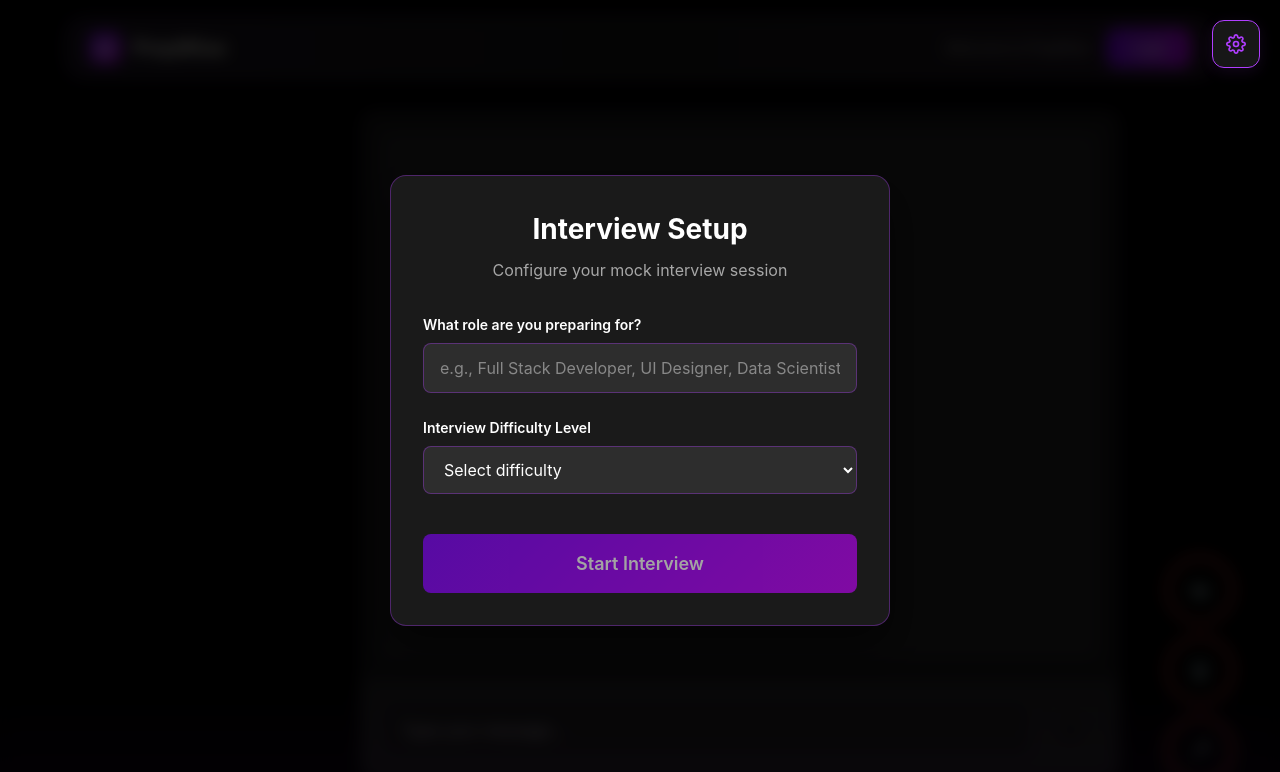
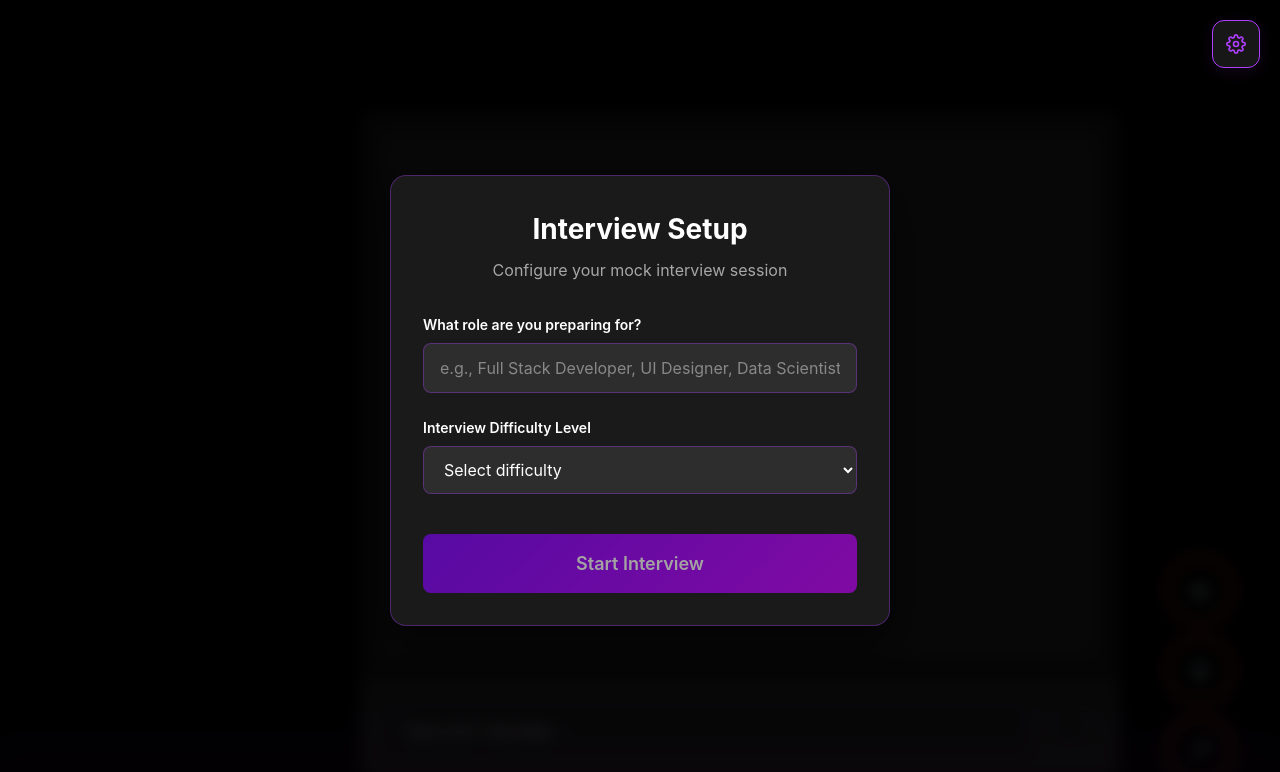
Before and after one commit to vitthal-biradar-ptc/PrepWise-Frontend, an Angular app: page /mock-interview in a window 1280 px wide. Shown: the top 772 px of the page. Built offline with nearby package versions, Linux system fonts and the light colour scheme.

Commit message:
FIxed bugs

```diff
--- a/src/app/core/layout/header/header.html
+++ b/src/app/core/layout/header/header.html
@@ -71,7 +71,7 @@
         </a>
 
         <a
-          href="/interviews"
+          href="/mock-interview"
           class="nav-link group inline-flex h-10 items-center justify-center rounded-xl bg-transparent px-4 py-2 text-sm font-medium text-[#F1F1F1] transition-all duration-200 hover:bg-[#B03EFF]/10 hover:text-[#F5F5DC] focus:outline-none focus:ring-2 focus:ring-[#B03EFF]/30"
         >
           <svg
--- a/src/app/features/mock-interview/mock-interview.html
+++ b/src/app/features/mock-interview/mock-interview.html
@@ -8,8 +8,6 @@
   <div *ngIf="connectionStatus === ConnectionStatus.CONNECTING" class="mi-connection-status">
     <p>Connecting to interview service...</p>
   </div>
-
-  <app-header></app-header>
 
   <!-- Settings button positioned to the right -->
   <div class="mi-settings-container">
```
Also changed, not shown: src/app/features/mock-interview/mock-interview.ts (+11 -13 lines).
